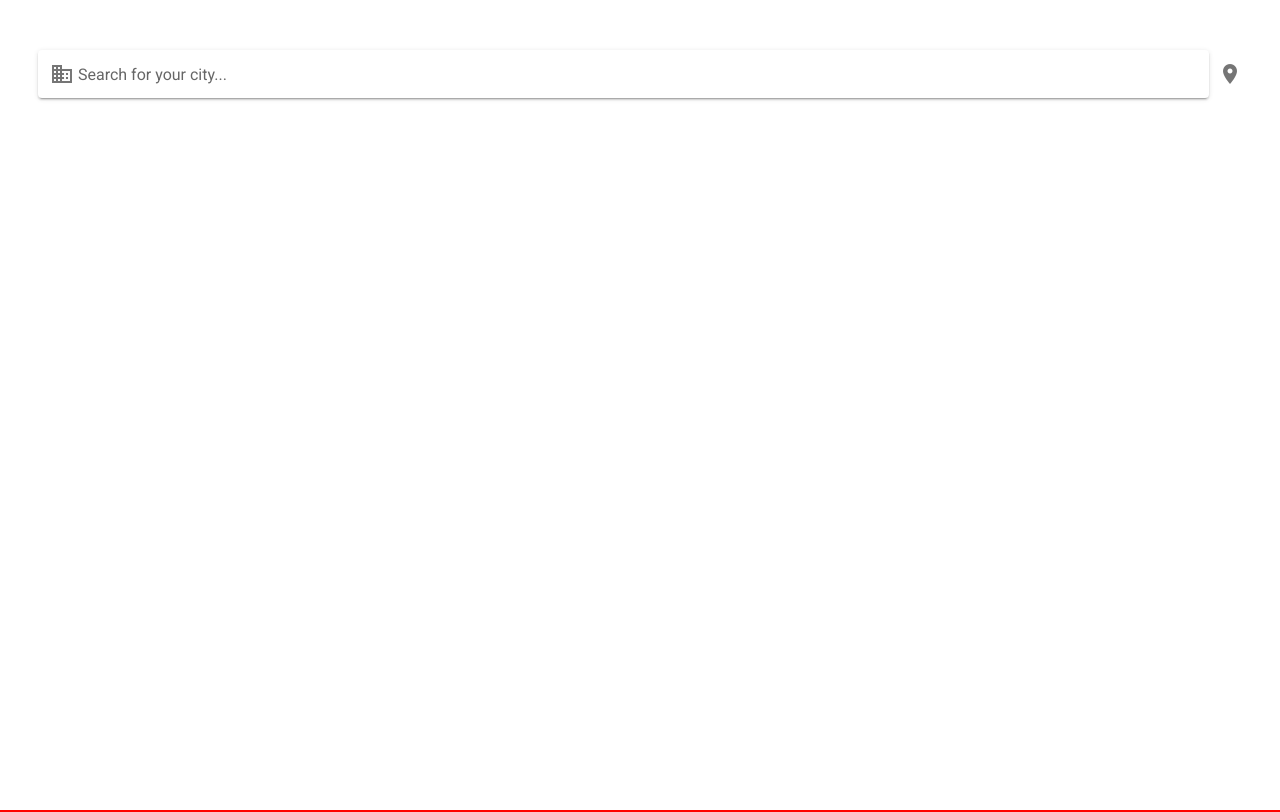
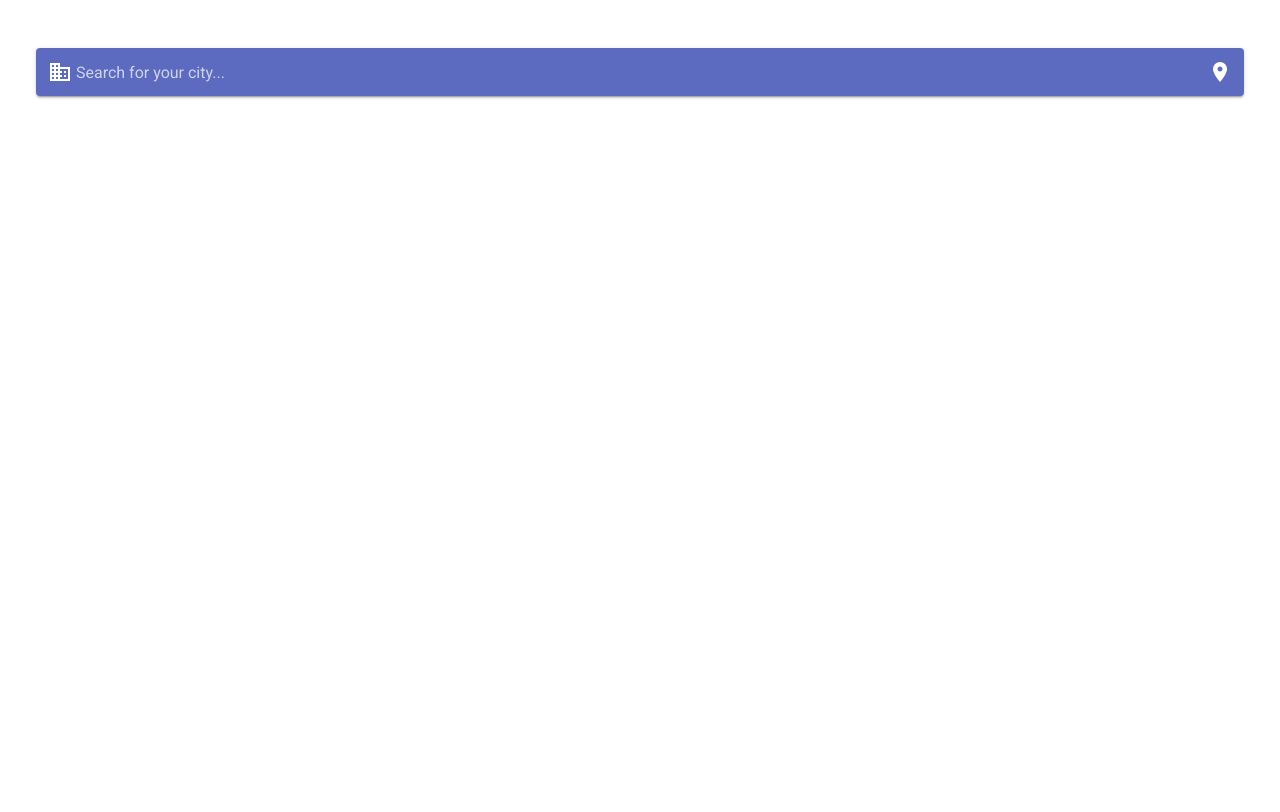
Before and after one commit to HamadaFMahdi/weather, a Vue app: page / in a window 1280 px wide. Built offline with nearby package versions, Linux system fonts and the light colour scheme.

Commit message:
get city weather and display in card

```diff
--- a/src/App.vue
+++ b/src/App.vue
@@ -1,6 +1,6 @@
 <template>
   <v-app>
-    <v-row class="red-b">
+    <v-row>
       <v-col
         cols="12"
         class="px-12 mt-12"
@@ -11,8 +11,60 @@
           solo
           clearable
           prepend-inner-icon="mdi-domain"
-          append-outer-icon="mdi-map-marker"
+          append-icon="mdi-map-marker"
+          background-color="indigo lighten-1"
+          dark
+          :loading="loading"
+          @keyup.enter="getData"
         ></v-text-field>
+      </v-col>
+    </v-row>
+    <v-row>
+      <v-col
+        cols="12"
+      >
+        <v-card
+          v-show="showCard"
+          class="mx-auto"
+          max-width="344"
+          color="indigo lighten-1"
+          dark
+        >
+          <v-img
+            src="https://cdn.vuetifyjs.com/images/cards/sunshine.jpg"
+            height="200px"
+          ></v-img>
+
+          <v-card-title>
+            {{city}}
+          </v-card-title>
+
+          <v-card-subtitle>
+            {{weather.temp}}°C - {{weather.main}}, {{weather.desc}}
+          </v-card-subtitle>
+
+          <v-card-actions>
+            <v-spacer>
+            </v-spacer>
+            <v-btn
+              icon
+              @click="showCityDesc = !showCityDesc"
+            >
+              <v-icon>{{ showCityDesc ? 'mdi-chevron-up' : 'mdi-chevron-down' }}</v-icon>
+            </v-btn>
+          </v-card-actions>
+
+          <v-expand-transition>
+            <div v-show="showCityDesc">
+              <v-divider></v-divider>
+
+              <v-card-text>
+                London is a great place (generally speaking).
+              </v-card-text>
+            </div>
+          </v-expand-transition>
+        </v-card>
+
       </v-col>
     </v-row>
   </v-app>
@@ -29,8 +81,33 @@ export default {
   },
 
   data: () => ({
-    city: ""
+    city: "",
+    showCityDesc: false,
+    showCard: false,
+    loading: false,
+    weather: {
+      temp: '',
+      main: '',
+      desc: '',
+    }
   }),
+  methods: {
+    getData() {
+      this.loading = true
+      fetch(`https://api.openweathermap.org/data/2.5/weather?q=${this.city}&appid=4d30afa58f6f935d861edecad3639cda`)
+        .then(data => data.json())
+        .then(data => {
+          this.weather.temp = (data.main.temp - 273.15).toFixed(2)
+          this.weather.main = data.weather[0].main
+          this.weather.desc = data.weather[0].description
+          setTimeout(() => {
+            this.loading = false
+            this.showCard = true
+          },500)
+
+        })
+    }
+  }
 };
 </script>
 
```
